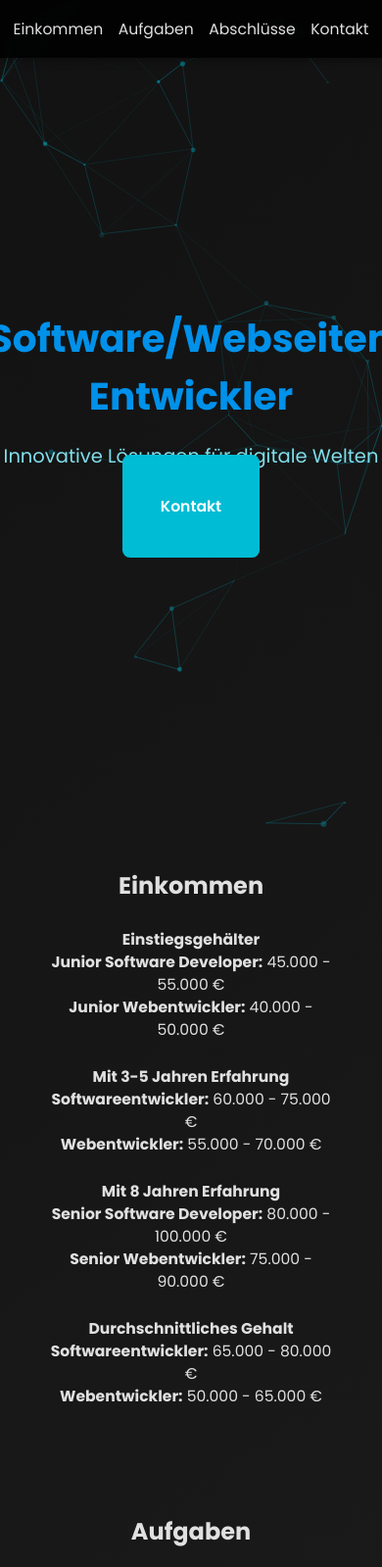
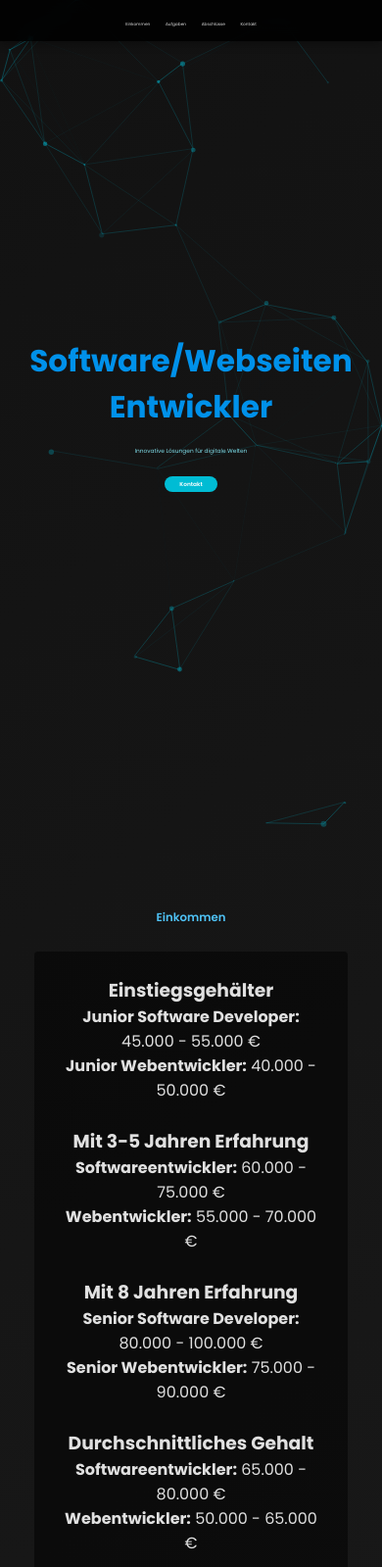
Before and after one commit to BenFri-tech/Project, a plain HTML site: page index.html in a window 390 px wide. Shown: the top 1599 px of the page at 98% size. Drawn offline with nearby package versions, Linux system fonts and the light colour scheme.

Commit message:
styles.css

```diff
--- a/styles.css
+++ b/styles.css
@@ -18,19 +18,19 @@ body {
     position: fixed;
     top: 0;
     left: 0;
-    width: 100%;
-    height: 100%;
-    z-index: -1; /* Setzt die Partikel hinter den Inhalt */
+    width: 100vw;
+    height: 100vh;
+    z-index: -1;
 }
 
 /* Navbar Styles */
 nav {
     position: fixed;
     top: 0;
-    width: 100%;
+    width: 100vw;
     padding: 2vh 0;
     background: rgba(0, 0, 0, 0.85);
-    backdrop-filter: blur(10px);
+    backdrop-filter: blur(1vh);
     z-index: 10;
     box-shadow: 0 0.4vh 1vh rgba(0, 0, 0, 0.3);
 }
@@ -49,7 +49,7 @@ nav {
 .nav-container ul li a {
     color: #e0e0e0;
     text-decoration: none;
-    font-size: 2vw;
+    font-size: 1.1vw;
     position: relative;
     padding-bottom: 0.5vh;
     transition: color 0.3s, transform 0.3s;
@@ -57,7 +57,7 @@ nav {
 
 .nav-container ul li a:hover {
     color: #00bcd4;
-    transform: translateY(-0.5vh);
+    transform: translateY(-0.3vh);
 }
 
 .nav-container ul li a::after {
@@ -93,84 +93,87 @@ header h1, header p {
 }
 
 header h1 {
-    font-size: 6vw;
+    font-size: 4vw;
     font-weight: 700;
     margin-bottom: 2vh;
     color: #0091ea;
 }
 
 header p {
-    font-size: 3vw;
+    font-size: 1.5vw;
     margin-bottom: 3vh;
     color: #80deea;
 }
 
+/* Vergrößerter und responsiver Button */
 .btn-main {
     background-color: #00bcd4;
     color: white;
-    padding: 3vh 6vw;
-    font-size: 2vw;
+    padding: min(2vh, 1vw) min(4vw, 6vw);  /* Responsive Padding */
+    font-size: min(1.5vw, 4vh);  /* Dynamische Schriftgröße */
     font-weight: 600;
-    border-radius: 2vw;
+    border-radius: min(3vw, 6vh);
     text-decoration: none;
-    transition: background-color 0.3s ease;
+    transition: background-color 0.3s, padding 0.3s, font-size 0.3s;
 }
 
 .btn-main:hover {
-    background-color: #0091ea;
+    background-color: #0097a7;
+}
+
+/* Animations */
+@keyframes fadeIn {
+    0% { opacity: 0; transform: translateY(-2vh); }
+    100% { opacity: 1; transform: translateY(0); }
 }
 
 /* Section Styles */
 .section {
-    padding: 10vh 5vw;
+    padding: 10vh 2vw;
     text-align: center;
 }
 
 .content-container {
-    width: 80%;
+    max-width: 90vw;
     margin: 0 auto;
 }
 
 .content-box {
-    margin-top: 3vh;
+    background-color: rgba(0, 0, 0, 0.5);
+    padding: 3vh;
+    border-radius: 1vw;
 }
 
-.content-box p, .content-box h3 {
-    font-size: 1.5vw;
+h2 {
+    font-size: 3vw;
+    margin-bottom: 3vh;
+    font-weight: 600;
+    color: #4fc3f7;
 }
 
-.content-box a {
-    color: #80deea;
+/* Mobile Responsive */
+@media (max-width: 768px) {
+    nav {
+        padding: 1vh 0;
+    }
+
+    .header h1 {
+        font-size: 8vw;
+    }
+
+    .content-container {
+        padding: 0 4vw;
+    }
 }
 
-.content-box a:hover {
-    color: #00bcd4;
+/* Kontakt Section */
+#kontakt .content-box a {
+    color: #00c1fc;
+    text-decoration: none;
+    transition: color 0.3s, text-decoration 0.3s;
 }
 
-/* Media Queries für Responsive Design */
-@media (max-width: 768px) {
-    .nav-container ul li a {
-        font-size: 4vw;
-    }
-
-    .btn-main {
-        padding: 5vh 10vw;
-        font-size: 4vw;
-    }
-
-    header h1 {
-        font-size: 10vw;
-    }
-
-    header p {
-        font-size: 5vw;
-    }
-
-    .section {
-        padding: 5vh 3vw;
-    }
-
-    .content-box p, .content-box h3 {
-        font-size: 4vw;
-    }
+#kontakt .content-box a:hover {
+    color: #ffffff;
+    text-decoration: underline;
 }
```
